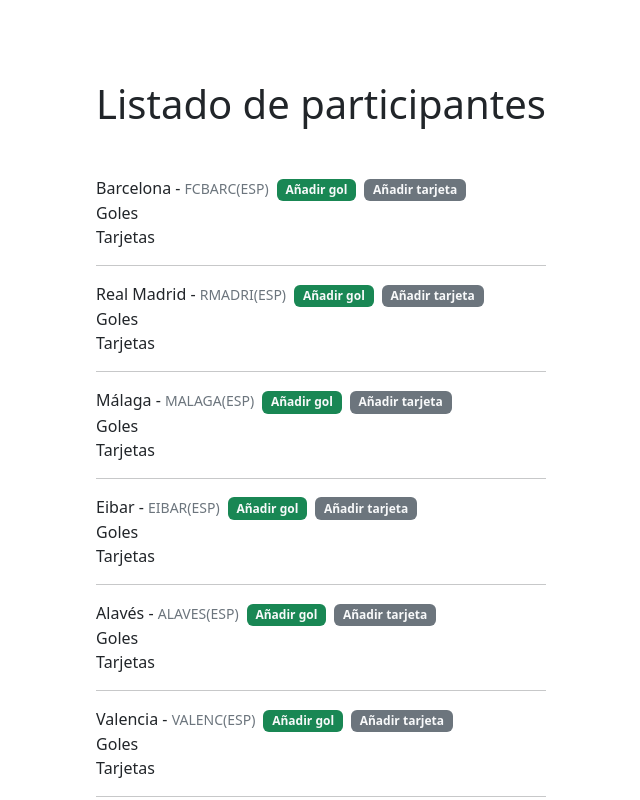
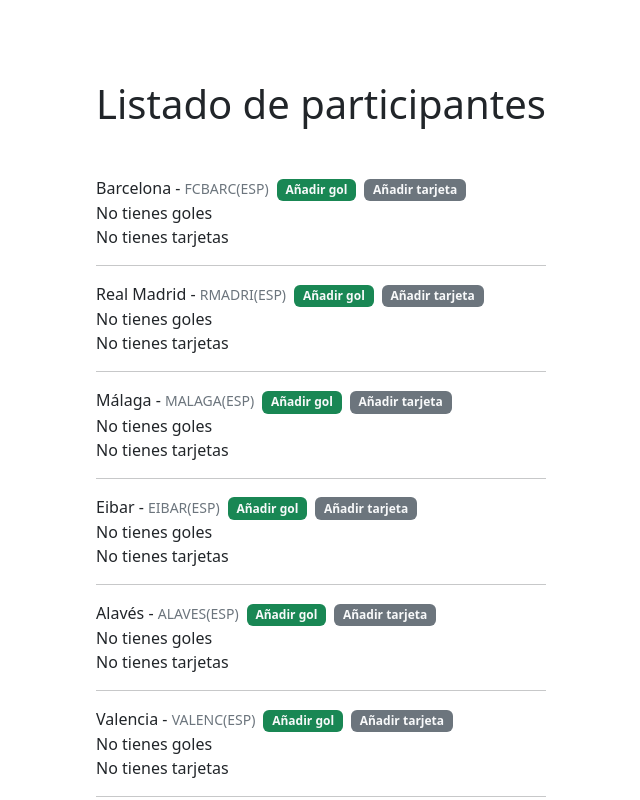
Before and after one commit to DptoSIC/frontend-vue, a Vue app in the folder frontend/: page / in a window 1280 px wide. Shown: the top 800 px of the page, without its empty margins (319-959 px from the left). Built offline with nearby package versions, Linux system fonts and the light colour scheme.

Commit message:
Renderizado condicional goles y tarjetas

```diff
--- a/frontend/src/components/practica-componentes/PracticaComponentes.vue
+++ b/frontend/src/components/practica-componentes/PracticaComponentes.vue
@@ -12,9 +12,17 @@
           participantes: participantesJson._embedded.participantes
         }
     },
+    computed: {
+      coloresTarjetas() {
+        return [ 'amarillas', 'rojas' ]
+      }
+    },
     methods: {
       addTarjeta(color, participante) {
         participante.tarjetas[color + 's']++
+      },
+      tarjetasParticipante(participante) {
+        return this.coloresTarjetas.reduce((p, c) => p + participante.tarjetas[c], 0)
       }
     },
     created() {
@@ -31,10 +39,12 @@
     <Participante :participante="participante"
                   @addGol="participante.goles++"
                   @addTarjeta="addTarjeta($event, participante)"/>
-    <div>Goles <font-awesome-icon icon="fa-solid fa-futbol" v-for="g in participante.goles" class="me-2"/></div>
-    <div>Tarjetas <span v-for="color of [ 'amarillas', 'rojas' ]">
+    <div v-if="participante.goles">Goles <font-awesome-icon icon="fa-solid fa-futbol" v-for="g in participante.goles" class="me-2"/></div>
+    <div v-else>No tienes goles</div>
+    <div v-if="tarjetasParticipante(participante)">Tarjetas <span v-for="color of coloresTarjetas">
                     <font-awesome-icon icon="fa-solid fa-square-full" v-for="t in participante.tarjetas[color]" class="me-2" :class="color"/></span>
     </div>
+    <div v-else>No tienes tarjetas</div>
     <hr>
   </div>
 </template>
```
